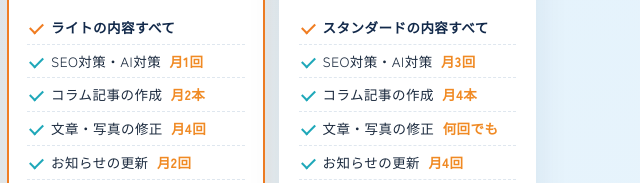
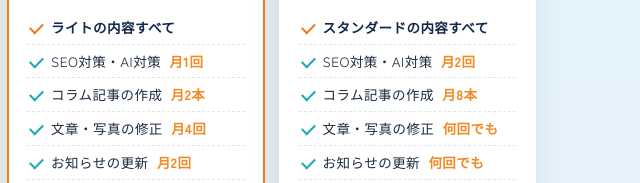
Before and after one commit to bunkai-official/bunkai-official.github.io, a plain HTML site: page index.html in a window 1280 px wide. Shown: the part 9277-9460 px from the top of the page, 640-1280 px from the left. Drawn offline with Linux system fonts and the light colour scheme; a web font is replaced by a local one.

Commit message:
更新 2026-11-15

```diff
--- a/index.html
+++ b/index.html
@@ -947,10 +947,10 @@
           <p class="for">地域で<wbr>いちばんに<br>選ばれたい</p>
           <ul>
             <li class="inh">スタンダードの<wbr>内容すべて</li>
-            <li>SEO対策・AI対策 <b class="v">月3回</b></li>
-            <li>コラム記事の<wbr>作成 <b class="v">月4本</b></li>
+            <li>SEO対策・AI対策 <b class="v">月2回</b></li>
+            <li>コラム記事の<wbr>作成 <b class="v">月8本</b></li>
             <li>文章・写真の<wbr>修正 <b class="v">何回でも</b></li>
-            <li>お知らせの<wbr>更新 <b class="v">月4回</b></li>
+            <li>お知らせの<wbr>更新 <b class="v">何回でも</b></li>
             <li>サイトの<wbr>改修<wbr><span class="kj">（デ</span>ザイン・構成・ページの<wbr>作り直<span class="kj">し）</span> <b class="v">月1回</b></li>
           </ul>
         </div>
```
Also changed, not shown: 1 other file.
